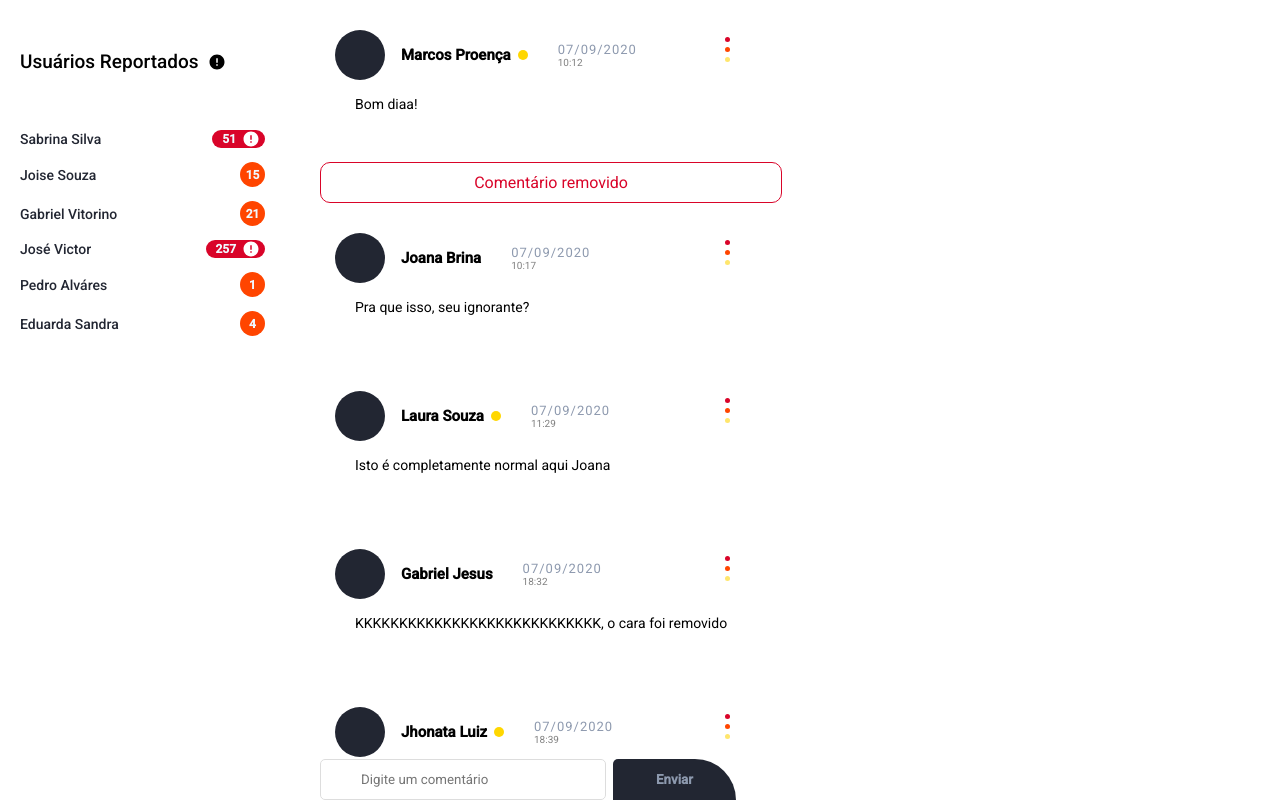
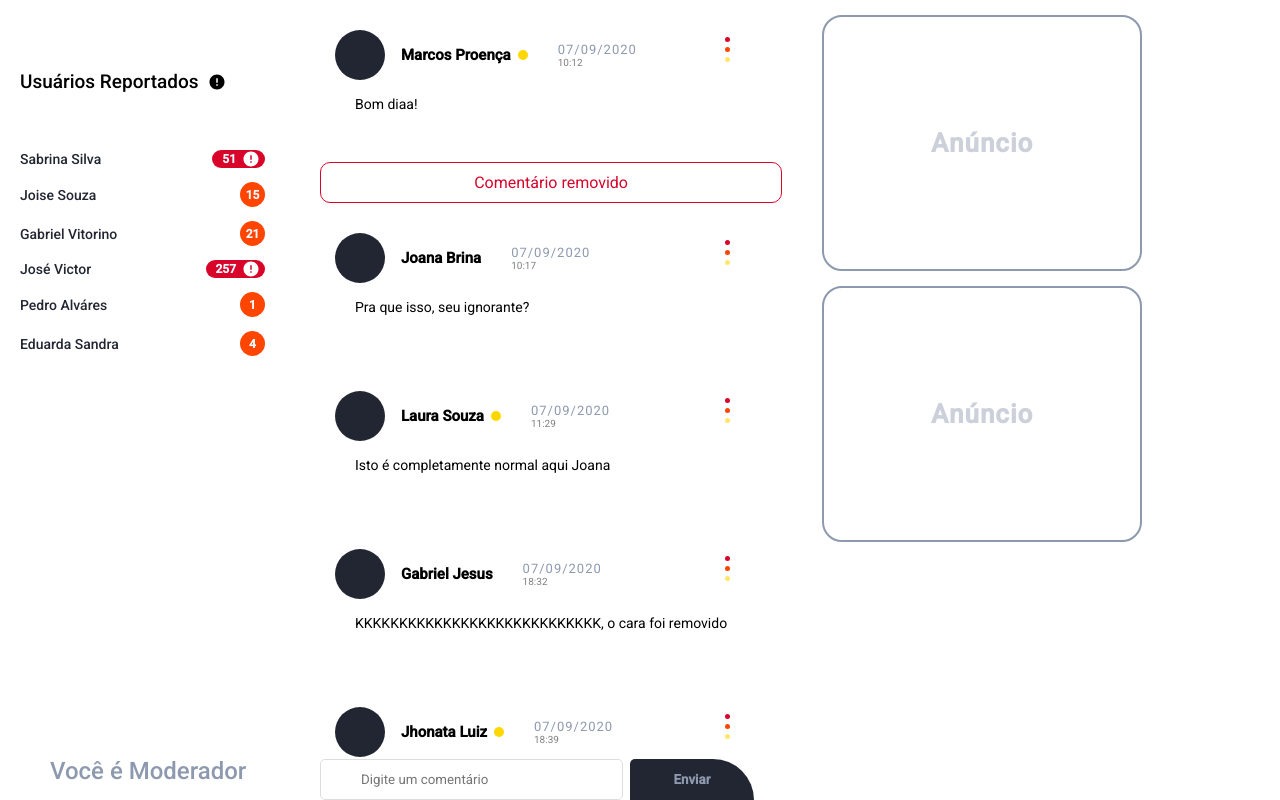
Before and after one commit to MarcosPProgramador/Angular_Chat, an Angular app: page / in a window 1280 px wide. Built offline with nearby package versions, Linux system fonts and the light colour scheme.

Commit message:
Added announcement

```diff
--- a/src/app/app.component.css
+++ b/src/app/app.component.css
@@ -1,6 +1,23 @@
+.element-mod{
+    position: absolute;
+    left: 50px;
+    bottom: 15px;
+}
+.element-mod h2{
+    font-weight: 500;
+    color: #8d99ae;
+}
 .element-area{
     margin: auto;
     max-width: 1280px;
 
     display: flex;
 }
+@media (max-width: 800px){
+    .element-mod {
+        display: none;
+    }
+    .element-area{
+        display: block;
+    }
+}
--- a/src/app/app.component.html
+++ b/src/app/app.component.html
@@ -1,6 +1,10 @@
+<div class="element-mod">
+    <h2>Você é Moderador</h2>
+</div>
 <div class="element-area">
     <app-users-on></app-users-on>
     <app-list></app-list>
+    <app-announcement></app-announcement>
 </div>
 
 <router-outlet></router-outlet>
--- /dev/null
+++ b/src/app/components/announcement/announcement.component.css
@@ -0,0 +1,29 @@
+.container-all {
+    overflow-y: auto;
+    height: 100vh;
+}
+.container-all .container {
+    border: 2px solid #8d99ae;
+    border-radius: 20px;
+    margin-left: 20px;
+    margin-top: 15px;
+    width: min(400px, 25vw);
+    height: min(300px, 20vw);
+
+    display: flex;
+}
+.container-all .container::before {
+    margin: auto;
+
+    font-weight: bold;
+    font-size: 26px;
+    color: #8d99ae75;
+    letter-spacing: 1px;
+
+    content: "Anúncio";
+}
+@media (max-width: 1010px) {
+    .container-all {
+        display: none;
+    }
+}
--- /dev/null
+++ b/src/app/components/announcement/announcement.component.html
@@ -0,0 +1,6 @@
+
+<div class="container-all">
+    <div class="container n1"></div>
+    <div class="container n2"></div>
+
+</div>
--- /dev/null
+++ b/src/app/components/announcement/announcement.component.ts
@@ -0,0 +1,12 @@
+import { Component, OnInit } from '@angular/core';
+
+@Component({
+    selector: 'app-announcement',
+    templateUrl: './announcement.component.html',
+    styleUrls: ['./announcement.component.css'],
+})
+export class AnnouncementComponent implements OnInit {
+    constructor() {}
+
+    ngOnInit(): void {}
+}
--- a/src/app/components/list/list.component.css
+++ b/src/app/components/list/list.component.css
@@ -1,6 +1,8 @@
 .user-container {
     width: 100%;
+    max-width: 500px;
     height: 100vh;
+    padding-right: 20px;
     padding-bottom: 40px;
     overflow-y: auto;
     overflow-x: hidden;
@@ -147,7 +149,12 @@
     top: -11px;
     right: 60px;
 }
-.user-container .user-info .user-data .user-learn-more .user-deleted .user-overback{
+.user-container
+    .user-info
+    .user-data
+    .user-learn-more
+    .user-deleted
+    .user-overback {
     position: absolute;
     top: 0;
     left: 0;
@@ -156,24 +163,16 @@
     z-index: 0;
     background-color: transparent;
     border-radius: 20px;
-
-
 }
 @media (max-width: 320px) {
     .user-container .user-info .user-data .user-learn-more .user-deleted {
         right: 33px;
     }
 }
-.user-container
-    .user-info
-    .user-data
-    .user-learn-more
-    .user-deleted
-    span{
-        position: relative;
-        z-index: 1;
-
-    }
+.user-container .user-info .user-data .user-learn-more .user-deleted span {
+    position: relative;
+    z-index: 1;
+}
 .user-container
     .user-info
     .user-data
@@ -277,22 +276,19 @@
     width: 90%;
 }
 .user-all .user-comment button,
-.user-all .user-comment input{
+.user-all .user-comment input {
     padding: 12px 40px;
     appearance: none;
     border: 0;
     outline: 0;
     border: 0;
-
 }
-.user-all .user-comment input{
+.user-all .user-comment input {
     border-radius: 5px;
     border: 1px solid #ddd;
     width: 100%;
-
-
 }
-.user-all .user-comment button{
+.user-all .user-comment button {
     cursor: pointer;
     border-top-left-radius: 5px;
     background-color: #222632;
@@ -301,8 +297,13 @@
     width: 150px;
     margin-left: 7px;
 }
+@media (max-width: 800px) {
+    .user-all {
+        margin: 0 auto;
+    }
+}
 @media (max-width: 409px) {
-    .user-all .user-comment button{
+    .user-all .user-comment button {
         padding-left: 10px;
         width: 70px;
     }
--- a/src/app/components/users-on/users-on.component.css
+++ b/src/app/components/users-on/users-on.component.css
@@ -1,5 +1,46 @@
+.reports-burger {
+    background-color: rgba(255, 255, 255, 0.295);
+    cursor: pointer;
+
+    display: none;
+    position: absolute;
+    top: 8px;
+    left: 10px;
+    z-index: 10;
+    border-radius: 10px;
+    width: 50px;
+    height: 50px;
+    transition: background-color 200ms 600ms;
+}
+.reports-burger span {
+    position: absolute;
+    display: block;
+
+    height: 2px;
+    width: 100%;
+    background-color: #000;
+    transition: 500ms transform cubic-bezier(0.075, 0.82, 0.165, 1), 500ms background-color ease 400ms;
+}
+.reports-burger span:nth-child(1) {
+    transform: translate3d(0, 15px, 0);
+}
+.reports-burger span:nth-child(2) {
+    transform: translate3d(0, 30px, 0);
+}
+.reports-burger.active{
+    background-color: rgba(0, 0, 0, 0.9);
+}
+.reports-burger.active span{
+    background-color: #f0f8ff;
+}
+.reports-burger.active span:nth-child(1) {
+    transform: translate3d(0, 25px, 0) rotate(45deg);
+}
+.reports-burger.active span:nth-child(2) {
+    transform: translate3d(0, 25px, 0) rotate(-45deg);
+}
 .reports {
-    padding: 50px 20px;
+    padding: 70px 20px 30px;
     margin-right: 20px;
 
     width: 300px;
@@ -51,7 +92,6 @@
     font-weight: bold;
     font-size: 12px;
     border-radius: 50rem;
-
 }
 .report-user .report-el .report-bullet.lvl-01 {
     flex-shrink: 0;
@@ -84,9 +124,16 @@
         z-index: 3;
         position: absolute;
         top: 0;
-        left: 0;
+        left: -290px;
         background-color: rgba(0, 0, 0, 0.9);
         backdrop-filter: blur(8px);
+        transition: 600ms left ease-in-out;
+    }
+    .reports-burger {
+        display: block;
+    }
+    .reports-burger.active ~ .reports {
+        left: 0;
     }
     .report-user h2 {
         color: #f0f8ff;
--- a/src/app/components/users-on/users-on.component.html
+++ b/src/app/components/users-on/users-on.component.html
@@ -1,6 +1,11 @@
+<div class="reports-burger" (click)="addClass($event)">
+    <span></span>
+    <span></span>
+</div>
 <div class="reports">
     <ul class="report-user">
-        <h2>Usuários Reportados
+        <h2>
+            Usuários Reportados
             <svg
                 xmlns="http://www.w3.org/2000/svg"
                 viewBox="0 0 24 24"
--- a/src/app/components/users-on/users-on.component.ts
+++ b/src/app/components/users-on/users-on.component.ts
@@ -12,6 +12,9 @@ export class UsersOnComponent implements OnInit {
     constructor(private apiOnService: ApiOnService) {
         this.ListUser = this.apiOnService.getApi();
     }
+    addClass(e){
+        e.target.classList.toggle('active')
+    }
     ngOnInit(): void {}
 
 }
```
Also changed, not shown: src/app/app.module.ts (+7 -1 lines). Lines whose indentation alone changed are shown as unchanged.
